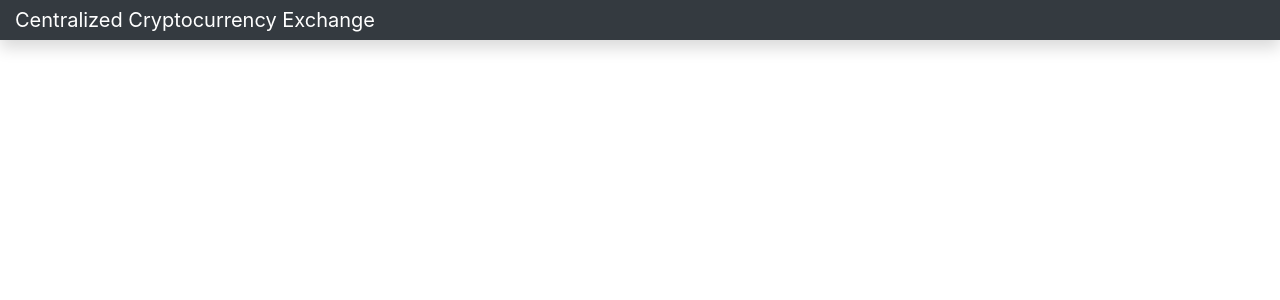
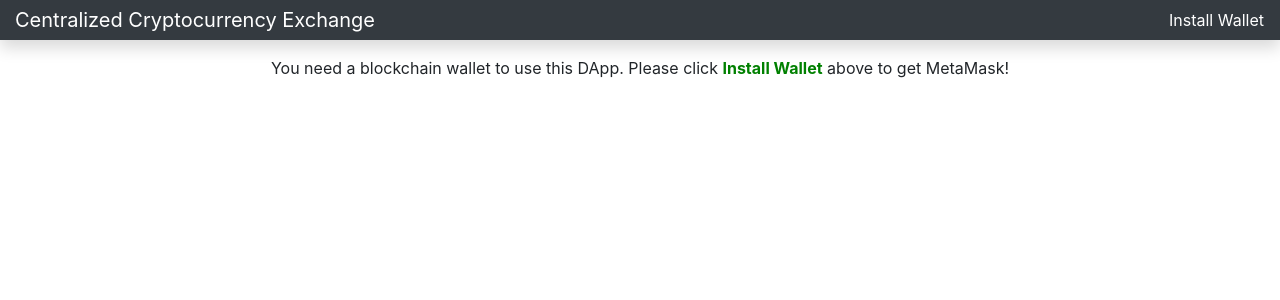
Before and after one commit to icepaigez/CryptoExchange, a React (Create React App) app: page / in a window 1280 px wide. Shown: the top 300 px of the page. Built offline with nearby package versions, Linux system fonts and the light colour scheme.

Commit message:
setting up wallert install requirement alert

```diff
--- a/src/components/App.css
+++ b/src/components/App.css
@@ -1 +1,10 @@
 /* Styles go here */
+.wallet__alert {
+	margin-top: 3.5em;
+	text-align: center;
+}
+
+.wallet__alert span {
+	font-weight: 700;
+	color: green;
+}
--- a/src/components/App.js
+++ b/src/components/App.js
@@ -1,13 +1,37 @@
 import React, { Component } from 'react';
+import Web3 from "web3";
 import Header from "./Header";
-//import logo from '../logo.png';
 import './App.css';
 
 class App extends Component {
+
+  constructor(){
+    super()
+    this.state = {
+      walletInstalled: true
+    }
+  }
+
+  isMetaMaskInstalled = () => {
+    //Have to check the ethereum binding on the window object to see if it's installed
+    const { ethereum } = window;
+    return Boolean(ethereum && ethereum.isMetaMask);
+  };
+
+  componentDidMount() {
+    if (!this.isMetaMaskInstalled()) {
+      this.setState({
+        walletInstalled: false
+      })
+    }
+  }
+
   render() {
+    const { walletInstalled } = this.state;
     return (
       <div>
-       <Header />
+       <Header walletState={walletInstalled}/>
+       <p className="wallet__alert">You need a blockchain wallet to use this DApp. Please click <span>Install Wallet</span> above to get MetaMask!</p>
         {/*<div className="container-fluid mt-5">
           <div className="row">
             <main role="main" className="col-lg-12 d-flex text-center">
--- a/src/components/Header.js
+++ b/src/components/Header.js
@@ -6,12 +6,15 @@ const Header = () => {
 		 <nav className="navbar navbar-dark fixed-top bg-dark flex-md-nowrap p-0 shadow header">
           <a
             className="navbar-brand col-sm-3 col-md-2 mr-0"
-            href="http://www.dappuniversity.com/bootcamp"
+            href="http://www.binance.com/en"
             target="_blank"
             rel="noopener noreferrer"
           >
             Centralized Cryptocurrency Exchange
           </a>
+          <div className="install">
+          	<a href="http://www.binance.com/en" target="_blank" className="install__metamask">Install Wallet</a>
+          </div>
         </nav>
 	)
 }
--- a/src/components/header.css
+++ b/src/components/header.css
@@ -0,0 +1,11 @@
+.install {
+	padding-right: 1em;
+}
+
+.install__metamask {
+	color: #fff;
+}
+
+.install__metamask:hover {
+	color: #fff;
+}
```
